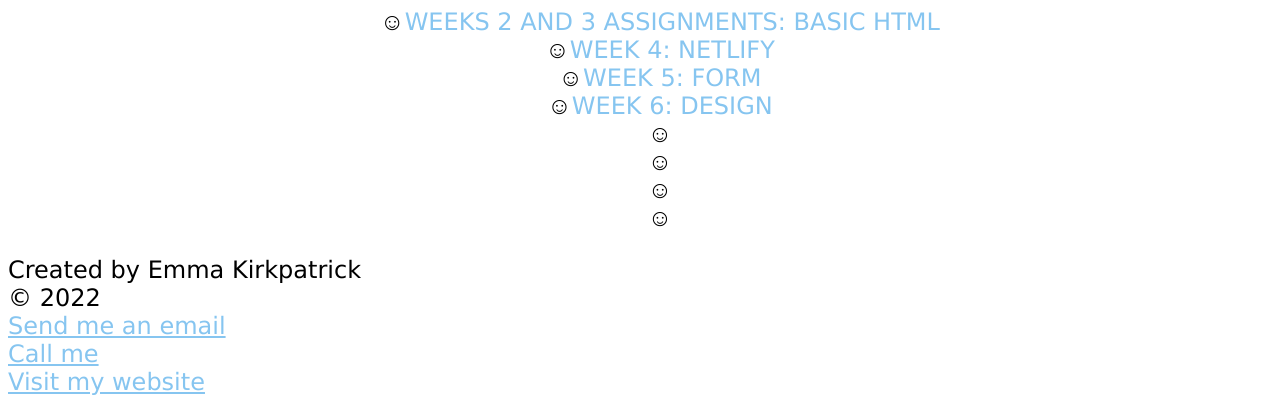
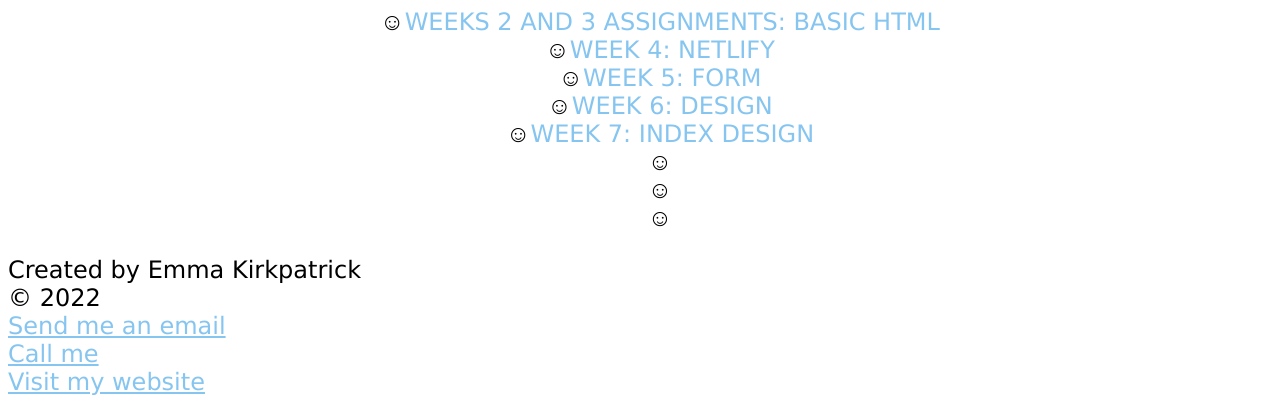
Before and after one commit to EmmaKirkpatrick/EmmaKirkpatrick.github.io, a plain HTML site: page index.html in a window 1280 px wide. Shown: the part 485-905 px from the top of the page. Drawn offline with Linux system fonts and the light colour scheme.

Commit message:
Week 7 Assignment

```diff
--- a/index.html
+++ b/index.html
@@ -30,7 +30,7 @@
             <li><a href="https://peaceful-meitner-dd0e89.netlify.app">Week 4: Netlify</a></li>
             <li><a href="https://peaceful-meitner-dd0e89.netlify.app/form.html">Week 5: Form</a></li>
             <li><a href="https://peaceful-meitner-dd0e89.netlify.app/challenge.html">Week 6: Design</a></li>
-            <li><a href=""></a></li>
+            <li><a href="https://peaceful-meitner-dd0e89.netlify.app/">Week 7: Index Design</a></li>
             <li><a href=""></a></li>
             <li><a href=""></a></li>
             <li><a href=""></a></li>
```
